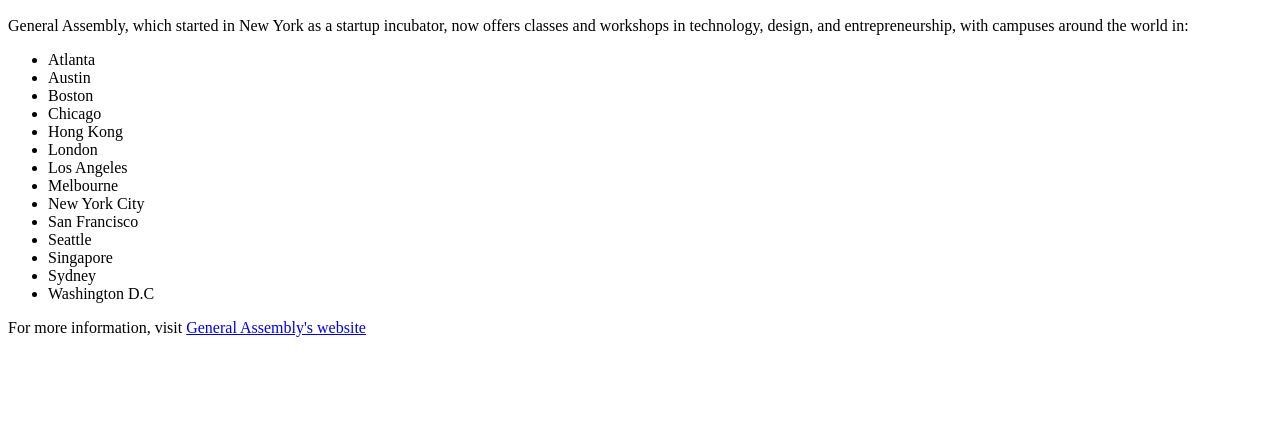
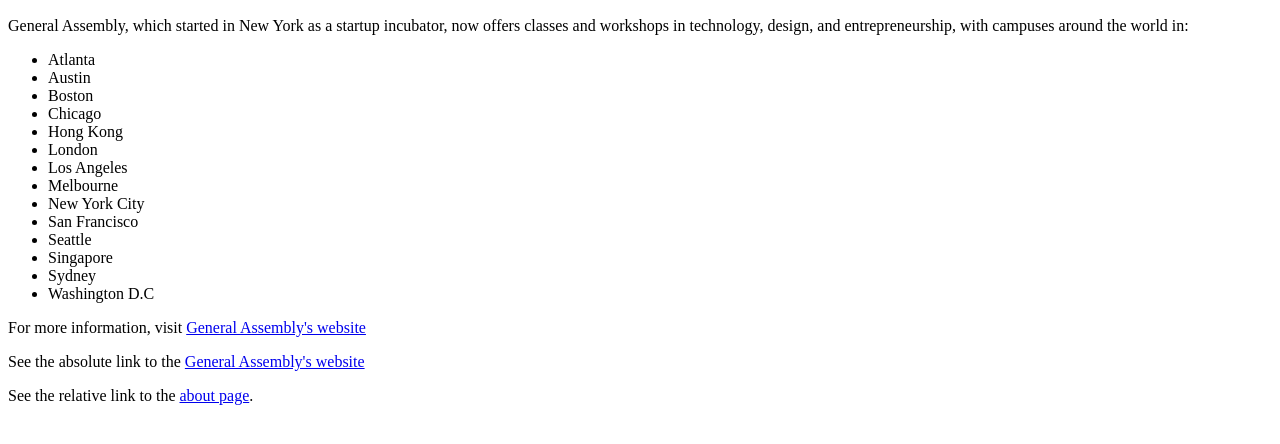
Before and after one commit to weineversleeps/wShi-fewd94, a plain HTML site: page class01/hw/ga-press-release/index.html in a window 1280 px wide. Shown: the part 110-554 px from the top of the page. Drawn offline with Linux system fonts and the light colour scheme.

Commit message:
finished homework

```diff
--- a/class01/hw/ga-press-release/index.html
+++ b/class01/hw/ga-press-release/index.html
@@ -26,7 +26,9 @@
 	  <li>Sydney</li>
 	  <li>Washington D.C</li>
 	</ul>
-	<p>For more information, visit <a href="http://generalassemb.ly">General Assembly's website</a>
+	<p>For more information, visit <a href="http://generalassemb.ly">General Assembly's website</a></p>
+	<p>See the absolute link to the <a href="http://generalassemb.ly">General Assembly's website</a></p>
+	<p>See the relative link to the <a href="about.html">about page</a>.</p>
 
 
 </body>
```
Also changed, not shown: class01/hw/ga-press-release/about.html (added, +10 -0 lines).
